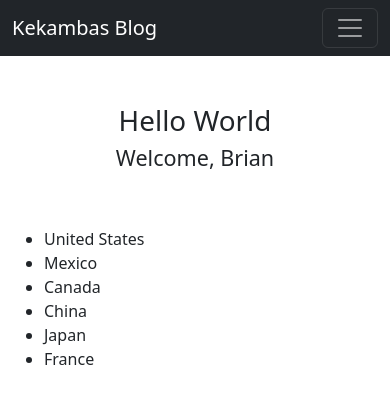
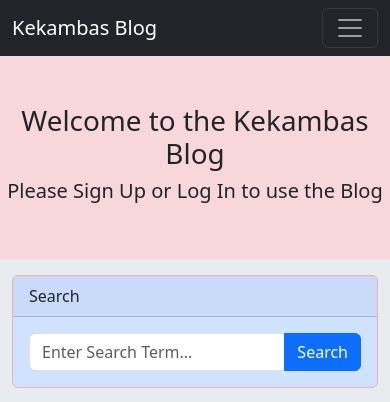
Before and after one commit to leisatrisler/flask-blog-example, a Flask app: page / in a window 390 px wide. Shown: the top 402 px of the page. Before the commit the page ends 365 px from the top, so only its background shows below. Run offline with Flask 3, Linux system fonts and the light colour scheme.

Commit message:
Clean up home page and add some styling

```diff
--- a/app/routes.py
+++ b/app/routes.py
@@ -4,10 +4,7 @@ from flask import render_template
 
 @app.route('/')
 def index():
-    name = 'Brian'
-    # name.append('Stanton')
-    countries = ['United States', 'Mexico', 'Canada', 'China', 'Japan', 'France']
-    return render_template('index.html', first_name=name, countries=countries)
+    return render_template('index.html')
 
 @app.route('/test')
 def test():
--- a/app/templates/base.html
+++ b/app/templates/base.html
@@ -7,11 +7,11 @@
     <title>Flask Blog | {% block title %} {% endblock %}</title>
     <link rel="stylesheet" href="https://cdn.jsdelivr.net/npm/bootstrap@5.3.0/dist/css/bootstrap.min.css">
 </head>
-<body>
+<body class="bg-body-secondary">
 
     {% include 'nav.html' %}
 
-    <div class="row py-5">
+    <div class="row py-5 bg-danger-subtle">
         <div class="col text-center">
             {% block header %}
             {% endblock %}
--- a/app/templates/index.html
+++ b/app/templates/index.html
@@ -3,14 +3,50 @@
 {% block title %} Home {% endblock %}
 
 {% block header %}
-    <h1>Hello World</h1>
-    <h4>Welcome, {{ first_name }}</h4>
+    <h1>Welcome to the Kekambas Blog</h1>
+    <h5>Please Sign Up or Log In to use the Blog</h5>
 {% endblock %}
 
 {% block content %}
-    <ul>
-        {% for country in countries %}
-            <li>{{ country }}</li>
-        {% endfor %}
-    </ul>
+    <div class="row">
+        <!-- Left 2/3 Column -->
+        <div class="col-12 col-lg-8 order-1 order-lg-0">
+
+            <!-- Post Display -->
+            <div class="card mt-3 bg-primary-subtle border-danger-subtle">
+                <div class="row g-0">
+                    <div class="col-md-4">
+                        <img src="https://picsum.photos/500" alt="random" class="card-img-top p-3">
+                    </div>
+                    <div class="col-md-8">
+                        <div class="card-body">
+                            <h6 class="card-subtle">May 31, 2023</h6>
+                            <h5 class="card-title">Post Title</h5>
+                            <p class="card-text">Lorem ipsum dolor sit amet consectetur adipisicing elit. Sunt aliquam necessitatibus aperiam magni vero maiores mollitia incidunt rerum minima iste, eum culpa nostrum. Sunt, soluta quisquam provident labore modi magnam.</p>
+                        </div>
+                    </div>
+                </div>
+            </div>
+
+        </div>
+
+        <!-- Right 1/3 Column -->
+        <div class="col-12 col-lg-4 order-0 order-lg-1">
+
+            <!-- Search Bar -->
+            <div class="card mt-3 bg-primary-subtle border-danger-subtle">
+                <div class="card-header">Search</div>
+                <div class="card-body">
+                    <form action="">
+                        <div class="input-group">
+                            <input type="text" class="form-control" placeholder="Enter Search Term...">
+                            <button type="submit" class="btn btn-primary">Search</button>
+                        </div>
+                    </form>
+                </div>
+            </div>
+
+        </div>
+    </div>
+
 {% endblock %}
```
